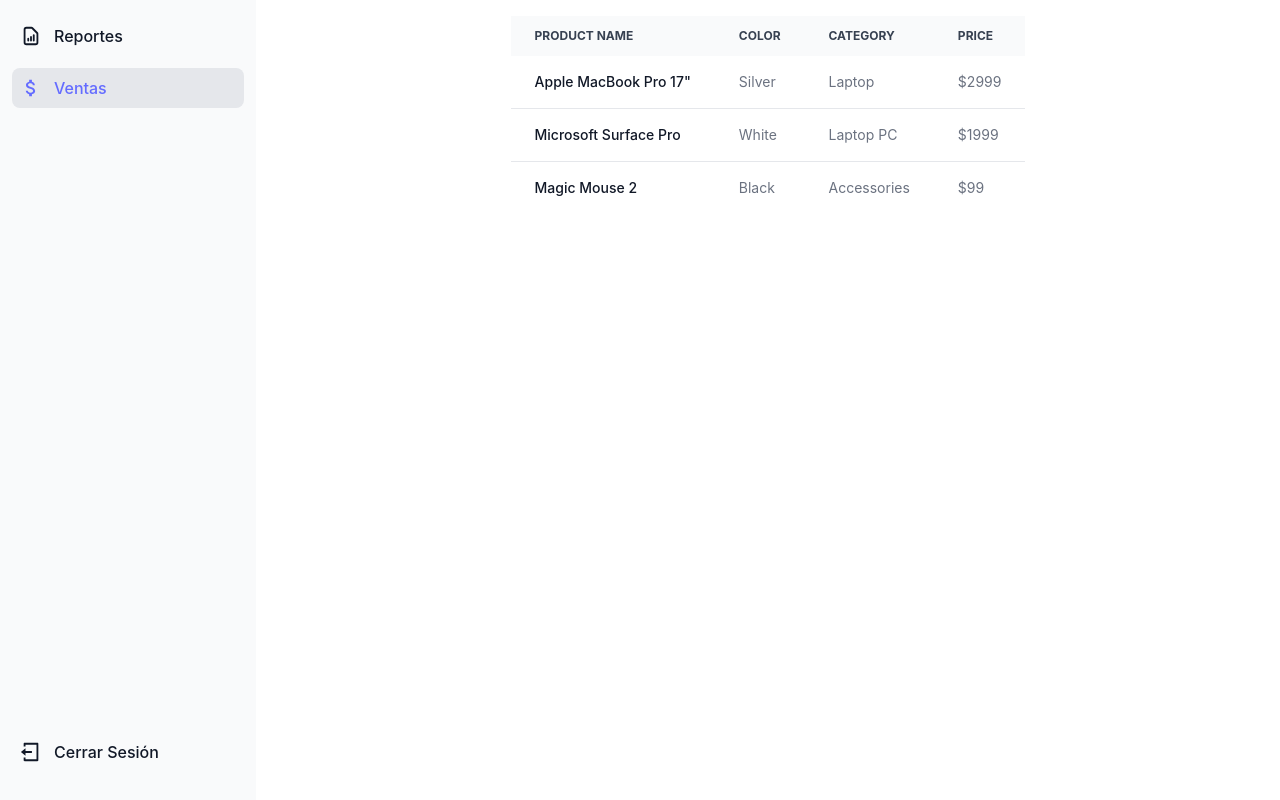
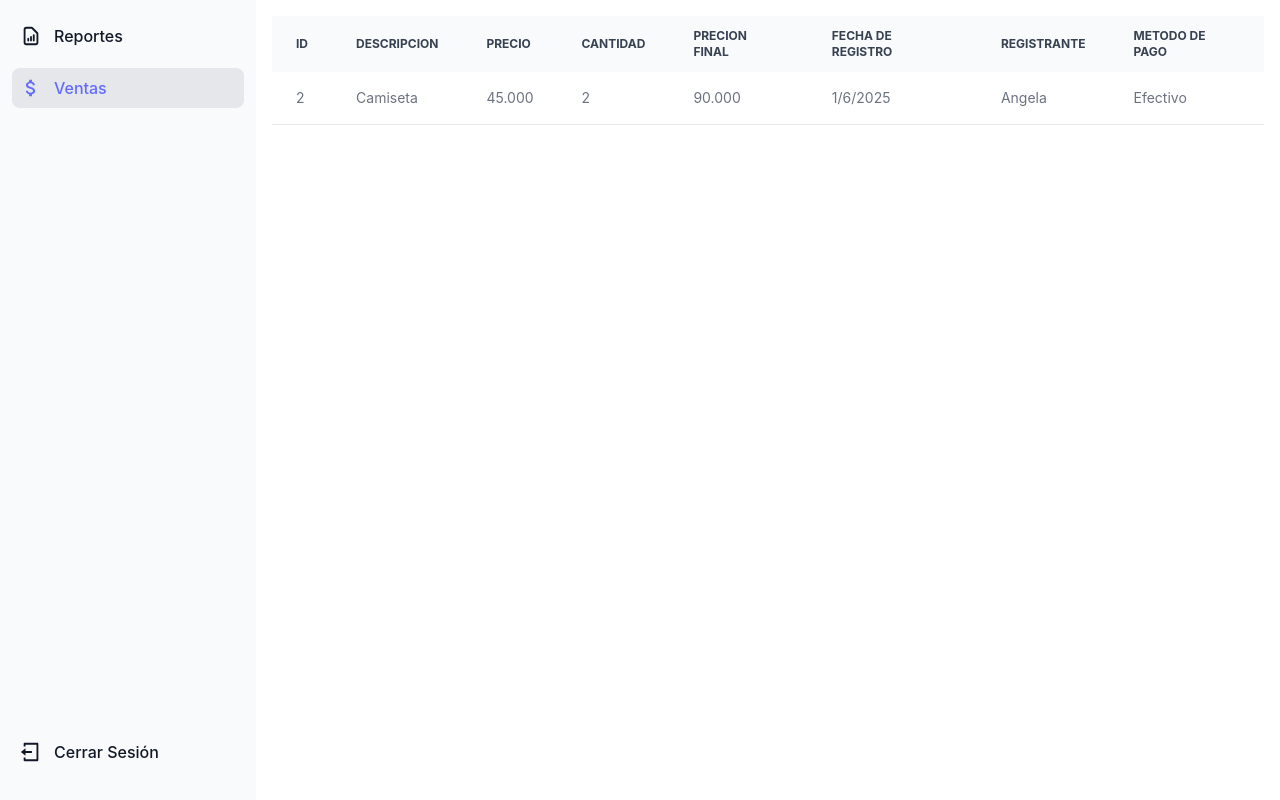
Before and after one commit to HaroldCCS/template-sales-project-front, a React (Vite) app: page /ventas in a window 1280 px wide. Built offline with nearby package versions, Linux system fonts and the light colour scheme.

Commit message:
tabla sales

```diff
--- a/src/pages/salesLog/salesLog.page.tsx
+++ b/src/pages/salesLog/salesLog.page.tsx
@@ -1,7 +1,7 @@
 
 
 
-const SalesLogPage: React.FC = () => {
+const SalesLogPage = () => {
 	return (
 
 
@@ -10,62 +10,35 @@
 				<thead className="text-xs text-gray-700 uppercase bg-gray-50 dark:bg-gray-700 dark:text-gray-400">
 					<tr>
 						<th scope="col" className="px-6 py-3">
-                            Product name
+							id
 						</th>
 						<th scope="col" className="px-6 py-3">
-                            Color
+							Descripcion
 						</th>
 						<th scope="col" className="px-6 py-3">
-                            Category
+							Precio
 						</th>
 						<th scope="col" className="px-6 py-3">
-                            Price
+							Cantidad
 						</th>
+						<th scope="col" className="px-6 py-3">
+							Precion final
+						</th>
+						<th scope="col" className="px-6 py-3">
+							Fecha de registro
+						</th>
+						<th scope="col" className="px-6 py-3">
+							Registrante
+						</th>
+						<th scope="col" className="px-6 py-3">
+							Metodo de pago
+						</th>
+
 					</tr>
 				</thead>
 				<tbody>
-                    <tr className="bg-white border-b dark:bg-gray-800 dark:border-gray-700">
-                        <th scope="row" className="px-6 py-4 font-medium text-gray-900 whitespace-nowrap dark:text-white">
-                            Apple MacBook Pro 17"
-                        </th>
-                        <td className="px-6 py-4">
-                            Silver
-                        </td>
-                        <td className="px-6 py-4">
-                            Laptop
-                        </td>
-                        <td className="px-6 py-4">
-                            $2999
-                        </td>
-                    </tr>
-                    <tr className="bg-white border-b dark:bg-gray-800 dark:border-gray-700">
-                        <th scope="row" className="px-6 py-4 font-medium text-gray-900 whitespace-nowrap dark:text-white">
-                            Microsoft Surface Pro
-                        </th>
-                        <td className="px-6 py-4">
-                            White
-                        </td>
-                        <td className="px-6 py-4">
-                            Laptop PC
-                        </td>
-                        <td className="px-6 py-4">
-                            $1999
-                        </td>
-                    </tr>
-                    <tr className="bg-white dark:bg-gray-800">
-                        <th scope="row" className="px-6 py-4 font-medium text-gray-900 whitespace-nowrap dark:text-white">
-                            Magic Mouse 2
-                        </th>
-                        <td className="px-6 py-4">
-                            Black
-                        </td>
-                        <td className="px-6 py-4">
-                            Accessories
-                        </td>
-                        <td className="px-6 py-4">
-                            $99
-                        </td>
-                    </tr>
+					<RowComponent></RowComponent>
+
 				</tbody>
 			</table>
 		</div>
@@ -73,4 +46,35 @@
 	)
 }
 
+const RowComponent = () => {
+	return (
+		<tr className="bg-white border-b dark:bg-gray-800 dark:border-gray-700">
+			<td className="px-6 py-4">
+			2
+			</td>
+			<td className="px-6 py-4">
+			Camiseta
+			</td>
+			<td className="px-6 py-4">
+			45.000
+			</td>
+			<td className="px-6 py-4">
+			2
+			</td>
+			<td className="px-6 py-4">
+			90.000
+			</td>
+			<td className="px-6 py-4">
+			1/6/2025
+			</td>
+			<td className="px-6 py-4">
+			Angela
+			</td>
+			<td className="px-6 py-4">
+			Efectivo
+			</td>
+		</tr>
+	)
+}
+
 export default SalesLogPage
```
Lines whose indentation alone changed are shown as unchanged.
